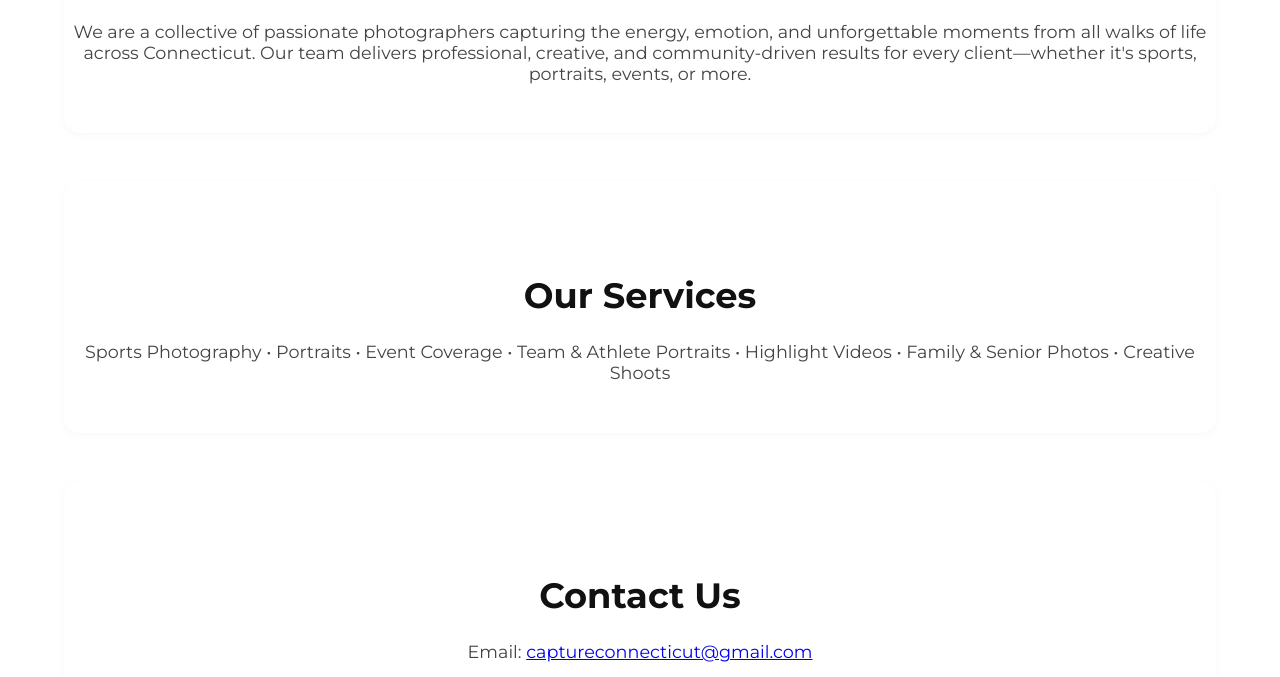
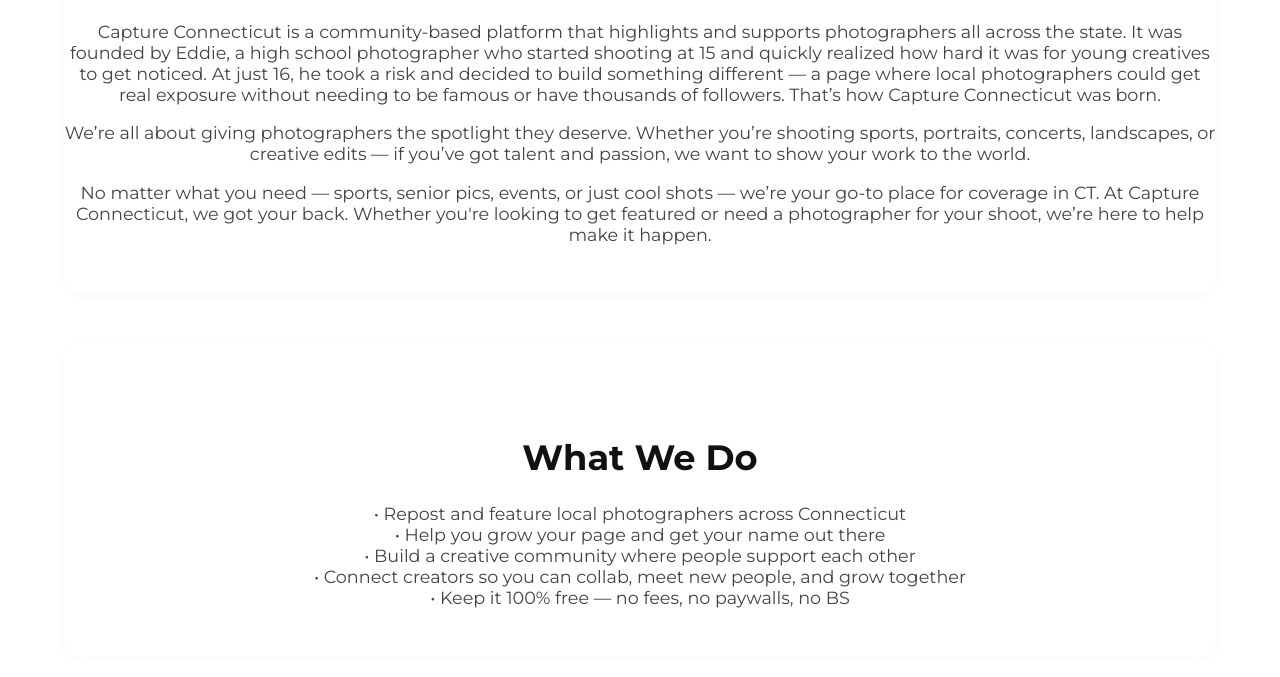
Before and after one commit to ET4Visuals/cc-website-official, a plain HTML site: page index.html in a window 1280 px wide. Shown: the part 693-1370 px from the top of the page. Drawn offline with Linux system fonts and the light colour scheme.

Commit message:
Full website update: contact section, styling, and layout

```diff
--- a/index.html
+++ b/index.html
@@ -98,19 +98,42 @@
   </section>
  <section class="home-section" id="about">
   <h2>About Us</h2>
-    <p>We are a collective of passionate photographers capturing the energy, emotion, and unforgettable moments from all walks of life across Connecticut. Our team delivers professional, creative, and community-driven results for every client—whether it's sports, portraits, events, or more.</p>
+  <p>
+    Capture Connecticut is a community-based platform that highlights and supports photographers all across the state.
+    It was founded by Eddie, a high school photographer who started shooting at 15 and quickly realized how hard it was
+    for young creatives to get noticed. At just 16, he took a risk and decided to build something different — a page
+    where local photographers could get real exposure without needing to be famous or have thousands of followers.
+    That’s how Capture Connecticut was born.
+  </p>
+  <p>
+    We’re all about giving photographers the spotlight they deserve. Whether you’re shooting sports, portraits,
+    concerts, landscapes, or creative edits — if you’ve got talent and passion, we want to show your work to the world.
+  </p>
+  <p>
+    No matter what you need — sports, senior pics, events, or just cool shots — we’re your go-to place for coverage
+    in CT. At Capture Connecticut, we got your back. Whether you're looking to get featured or need a photographer
+    for your shoot, we’re here to help make it happen.
+  </p>
 </section>
+
 <section class="home-section" id="services">
-    <h2>Our Services</h2>
-    <p>Sports Photography &bull; Portraits &bull; Event Coverage &bull; Team & Athlete Portraits &bull; Highlight Videos &bull; Family & Senior Photos &bull; Creative Shoots</p>
+  <h2>What We Do</h2>
+  <p>
+    &bull; Repost and feature local photographers across Connecticut<br>
+    &bull; Help you grow your page and get your name out there<br>
+    &bull; Build a creative community where people support each other<br>
+    &bull; Connect creators so you can collab, meet new people, and grow together<br>
+    &bull; Keep it 100% free — no fees, no paywalls, no BS
+  </p>
 </section>
+
 <section class="home-section" id="contact">
   <h2>Contact Us</h2>
+  <p>Need coverage? Want to work with us? Just shoot us an email — we’d love to connect!</p>
   <p>Email: <a href="mailto:captureconnecticut@gmail.com">captureconnecticut@gmail.com</a></p>
   <p>Instagram: <a href="https://instagram.com/capture.connecticut" target="_blank">@capture.connecticut</a></p>
 </section>
+
 <footer class="footer">
   <p>&copy; 2025 Capture Connecticut. All rights reserved.</p>
 </footer>
-</body>
-</html>
```
Also changed, not shown: services.html (+1 -1 lines). Lines whose indentation alone changed are shown as unchanged.
